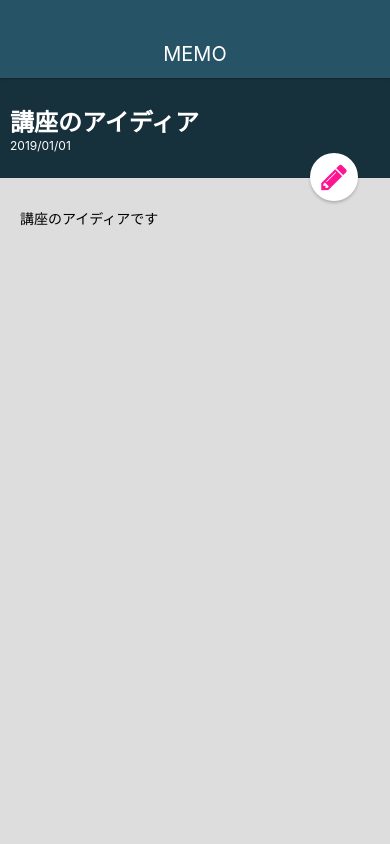
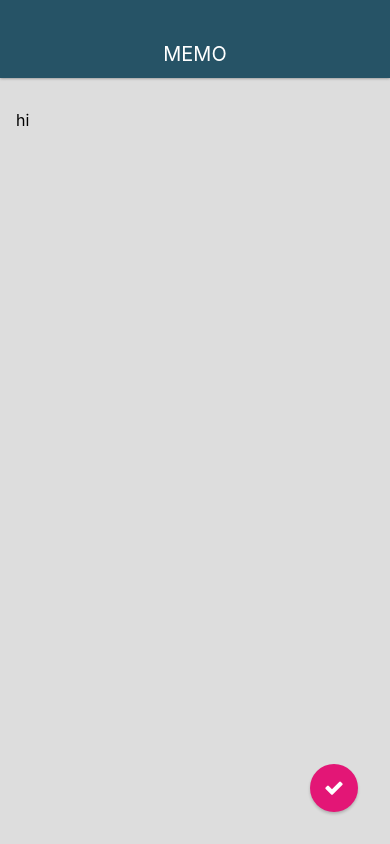
Before and after one commit to mopgirl/memoApp, a React Native app: screen / in a window 390 px wide. Built offline with nearby package versions, Linux system fonts and the light colour scheme.

Commit message:
memo edit

```diff
--- a/App.tsx
+++ b/App.tsx
@@ -3,13 +3,14 @@ import {StyleSheet, View} from 'react-native';
 import MemoListScreen from './src/screens/TodoListScreen';
 import AppBar from './src/components/AppBar';
 import MemoDetailScreen from "./src/screens/MemoDetailScreen";
+import MemoEditScreen from "./src/screens/MemoEditScreen";
 
 
 export default function App() {
     return (
         <View style={styles.container}>
             <AppBar/>
-            <MemoDetailScreen/>
+            <MemoEditScreen/>
 
         </View>
     );
--- a/src/elements/CircleButton.tsx
+++ b/src/elements/CircleButton.tsx
@@ -3,6 +3,8 @@ import { StyleSheet, Text, View } from 'react-native';
 import Icon from 'react-native-vector-icons/FontAwesome'
 
 class CircleButton extends Component {
+
+
     //
     // state = {
     //     fontLoaded: false,
@@ -31,6 +33,20 @@ class CircleButton extends Component {
     }
 }
 
+export const ICON_NAME =
+    {
+        pencil: 'pencil',
+        plus: 'plus',
+        check:'check',
+
+    };
+export const ICON_COLOR =
+    {
+        pink:'deeppink',
+        white:'white',
+    };
+
+
 const styles = StyleSheet.create({
     circleButton: {
         position: 'absolute',
--- a/src/screens/MemoDetailScreen.tsx
+++ b/src/screens/MemoDetailScreen.tsx
@@ -1,6 +1,6 @@
 import React from 'react';
 import { StyleSheet, Text, View } from 'react-native';
-import CircleButton from '../elements/CircleButton';
+import CircleButton, { ICON_COLOR, ICON_NAME } from '../elements/CircleButton';
 
 class MemoDetailScreen extends React.Component {
     render() {
@@ -14,9 +14,10 @@ class MemoDetailScreen extends React.Component {
                 </View>
 
                 <View style={ styles.memoContent }>
-                    <Text >講座のアイディアです</Text>
+                    <Text>講座のアイディアです</Text>
                 </View>
-                <CircleButton icon={"pencil"} fontSize={30} color={"deeppink"} style={styles.editButton}></CircleButton>
+                <CircleButton icon={ ICON_NAME.pencil } fontSize={ 30 } color={ ICON_COLOR.pink }
+                              style={ styles.editButton }></CircleButton>
             </View>
         );
     }
@@ -31,7 +32,7 @@ const styles = StyleSheet.create({
         height: 100,
         backgroundColor: '#17313C',
         justifyContent: 'center',
-        padding:10,
+        padding: 10,
 
     },
 
@@ -45,17 +46,17 @@ const styles = StyleSheet.create({
         color: '#fff',
     },
     memoContent: {
-        paddingTop:30,
+        paddingTop: 30,
         paddingLeft: 20,
         paddingRight: 20,
-        paddingBottom:20,
+        paddingBottom: 20,
         backgroundColor: '#ddd',
-        flex:1,
+        flex: 1,
     },
-    editButton:{
-        top:75,
+    editButton: {
+        top: 75,
 
-    }
+    },
 });
 
 export default MemoDetailScreen;
--- /dev/null
+++ b/src/screens/MemoEditScreen.tsx
@@ -0,0 +1,37 @@
+import React from 'react';
+import { StyleSheet, View, TextInput } from "react-native";
+import CircleButton, { ICON_COLOR, ICON_NAME } from "../elements/CircleButton";
+
+class MemoEditScreen extends React.Component {
+    render() {
+        return (
+            <View style={ styles.container }>
+                <TextInput style={ styles.memoEditInput } multiline={true} value={"hi"}/>
+
+                <CircleButton icon={ ICON_NAME.check } fontSize={ 20 } color={ ICON_COLOR.white }
+                              style={ styles.icon }></CircleButton>
+
+            </View>
+
+        );
+    }
+}
+
+const styles = StyleSheet.create({
+    container: {
+        flex: 1,
+        width: '100%',
+    },
+    memoEditInput: {
+        backgroundColor: '#ddd',
+        flex:1,
+        paddingTop:32,
+        paddingLeft:16,
+        paddingRight:16,
+        paddingBottom:16,
+        fontSize:16,
+    },
+    icon: {},
+});
+
+export default MemoEditScreen;
```
Also changed, not shown: src/constance/const.ts (added).
